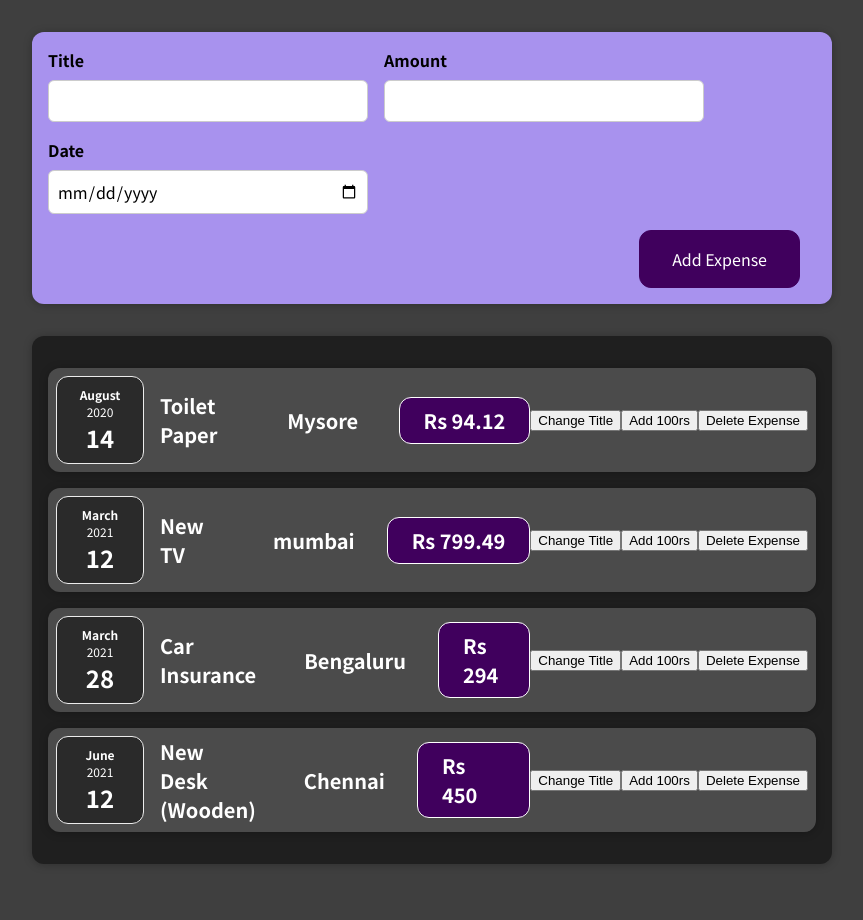
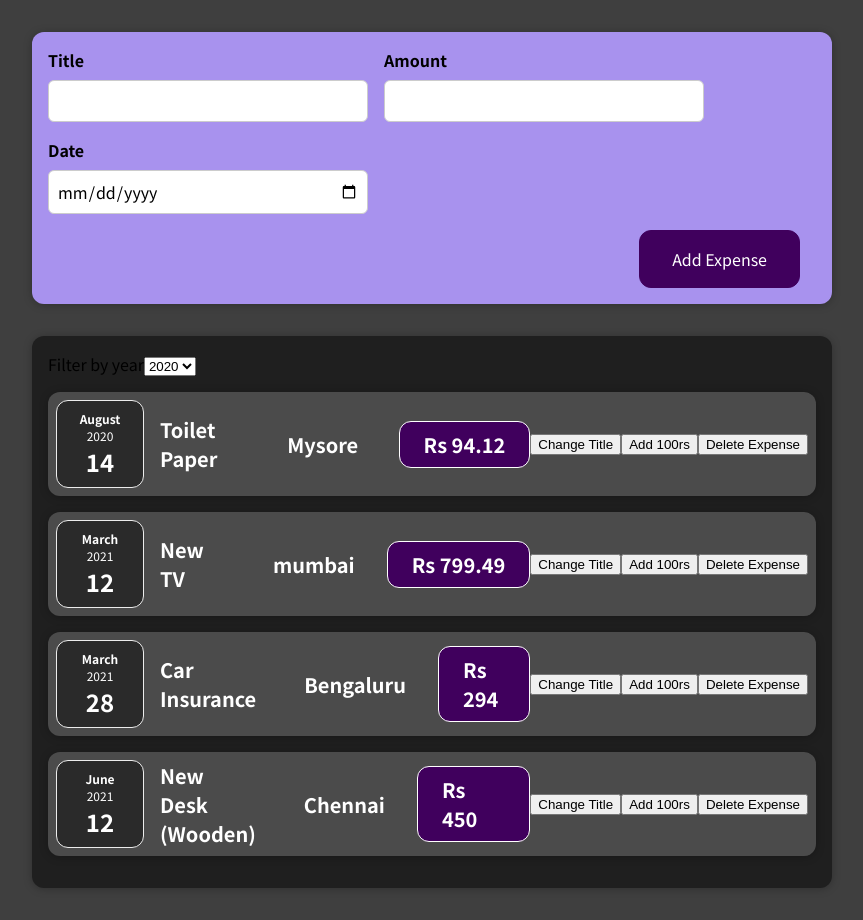
Before and after one commit to roshinys/ExpenseTrackerReact, a React (Create React App) app: page / in a window 1280 px wide. Shown: the whole page, without its empty margins (208-1071 px from the left). Before the commit the page ends 896 px from the top, so only its background shows below. Built offline with nearby package versions, Linux system fonts and the light colour scheme.

Commit message:
added Filtered HtmlCss

```diff
--- a/src/Components/Expenses/Expense.js
+++ b/src/Components/Expenses/Expense.js
@@ -1,9 +1,16 @@
-import React from "react";
+import React, { useState } from "react";
 import ExpenseItem from "./ExpenseItem";
 import "./Expense.css";
 import Card from "../UI/Card";
+import ExpenseFilter from "./ExpenseFilter";
 
 function Expense(props) {
+  const [filteredYear, setFilteredYear] = useState("2020");
+
+  const filterChangeHandler = (selectedYear) => {
+    setFilteredYear(selectedYear);
+  };
+
   const expenses = [
     {
       id: "e1",
@@ -37,6 +44,10 @@ function Expense(props) {
 
   return (
     <Card className="expenses">
+      <ExpenseFilter
+        selected={filteredYear}
+        onChangeFilter={filterChangeHandler}
+      />
       {expenses.map((expense) => {
         return (
           <ExpenseItem
--- /dev/null
+++ b/src/Components/Expenses/ExpenseFilter.js
@@ -0,0 +1,24 @@
+import React from "react";
+import "./ExpenseFilter.css";
+
+function ExpenseFilter(props) {
+  const dropdownChangeHandler = (e) => {
+    props.onChangeFilter(e.target.value);
+  };
+
+  return (
+    <div className="expenses-filter">
+      <div className="expenses-filter__control">
+        <label>Filter by year</label>
+        <select value={props.selected} onChange={dropdownChangeHandler}>
+          <option value="2022">2022</option>
+          <option value="2021">2021</option>
+          <option value="2020">2020</option>
+          <option value="2019">2019</option>
+        </select>
+      </div>
+    </div>
+  );
+}
+
+export default ExpenseFilter;
```
Also changed, not shown: src/Components/Expenses/ExpenseFilter.css (added).
